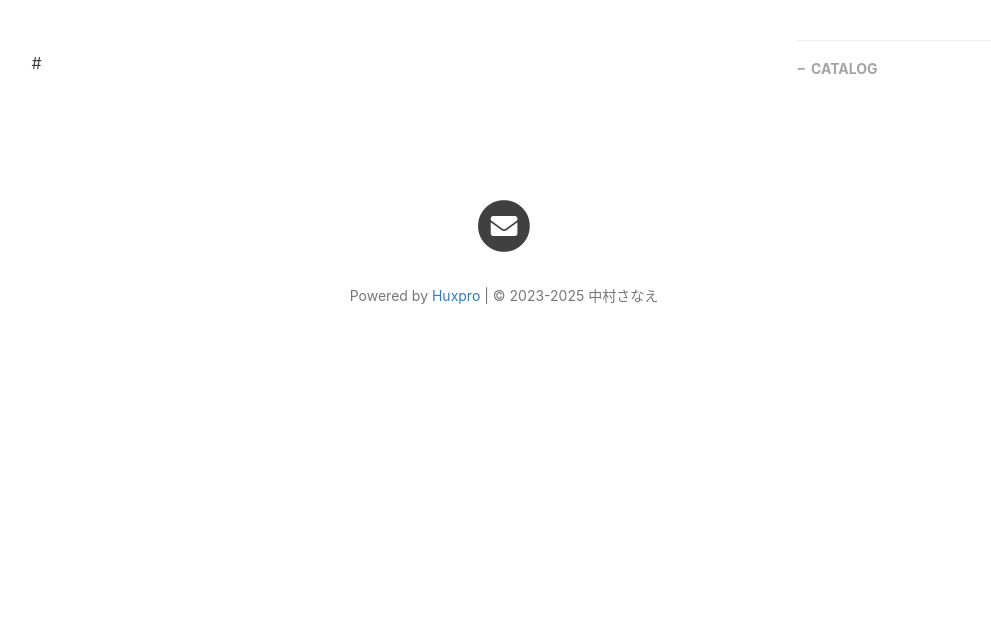
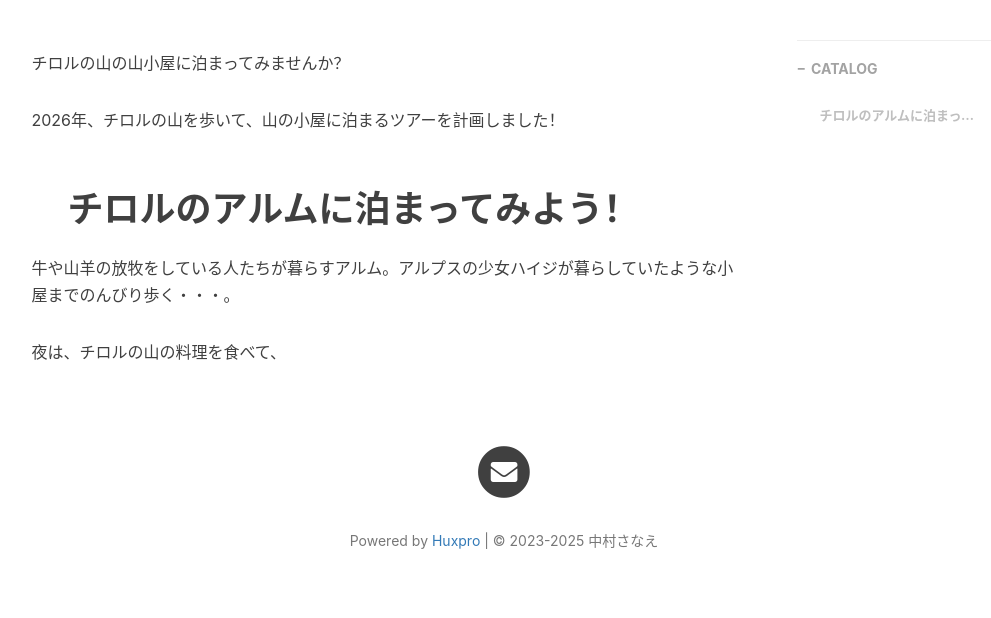
Before and after one commit to yamayagi/yamayagi.github.io, a Jekyll site: the page built from _pages/huettenwanderung.md, in a window 1280 px wide. Shown: the part 418-1036 px from the top of the page, without its empty margins (136-1127 px from the left). Built offline with Jekyll 4.4.1, drawn with Linux system fonts in a browser that asks for light colours; nearby versions of some CDN libraries; comment, search, counter and statistics services are not loaded; before the commit the page ends 900 px from its top, so only the background shows below that.

Commit message:
Update huettenwanderung.md

```diff
--- a/_pages/huettenwanderung.md
+++ b/_pages/huettenwanderung.md
@@ -5,6 +5,13 @@ description: Hüttenwanderung
 header_img: https://piwigo.schickl.de/i.php?/upload/2025/11/01/20251101073359-4304a7c2-me.jpg
 ---
 
+チロルの山の山小屋に泊まってみませんか？
+
+2026年、チロルの山を歩いて、山の小屋に泊まるツアーを計画しました！
 
 
-#
+# 　チロルのアルムに泊まってみよう！
+
+牛や山羊の放牧をしている人たちが暮らすアルム。アルプスの少女ハイジが暮らしていたような小屋までのんびり歩く・・・。
+
+夜は、チロルの山の料理を食べて、
```
